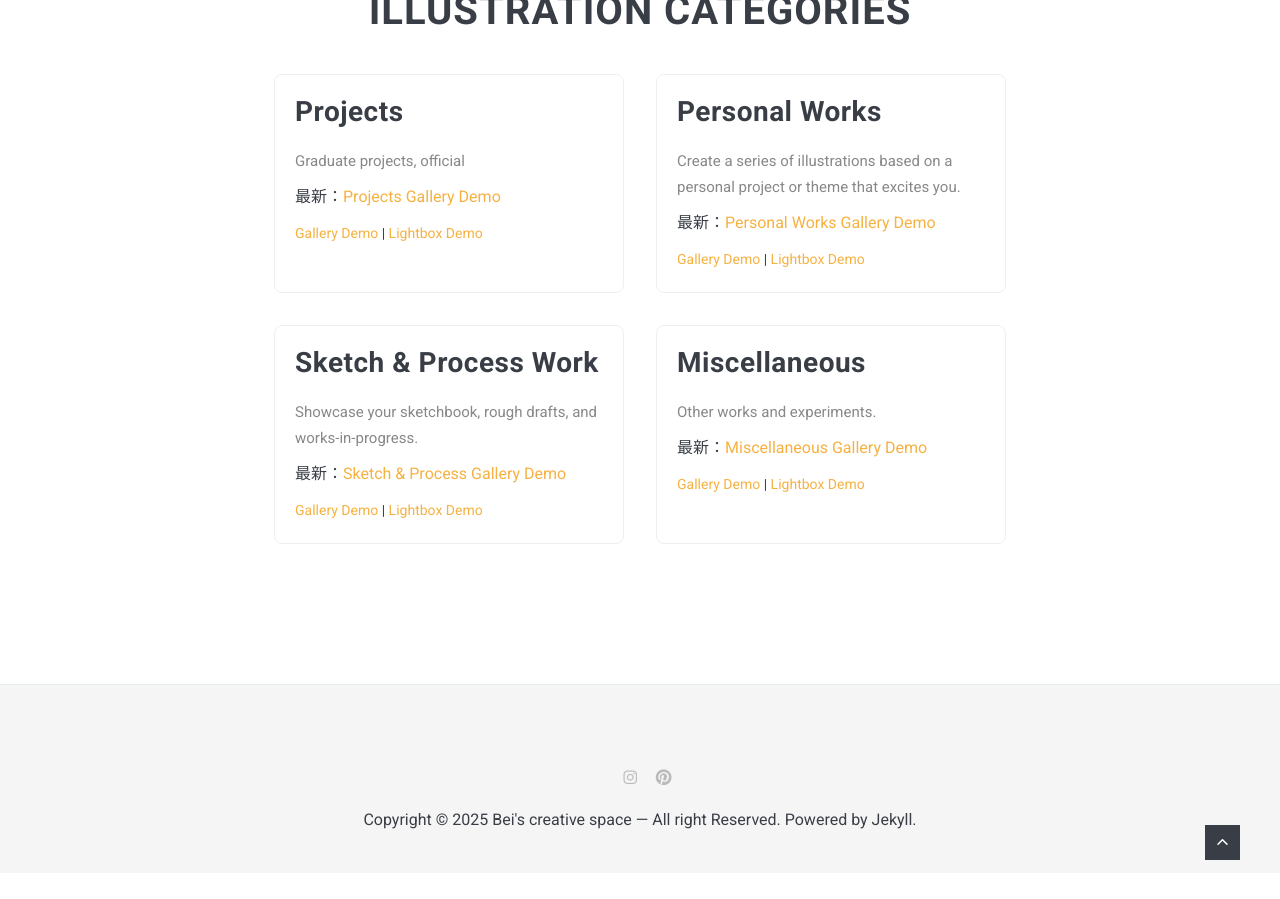
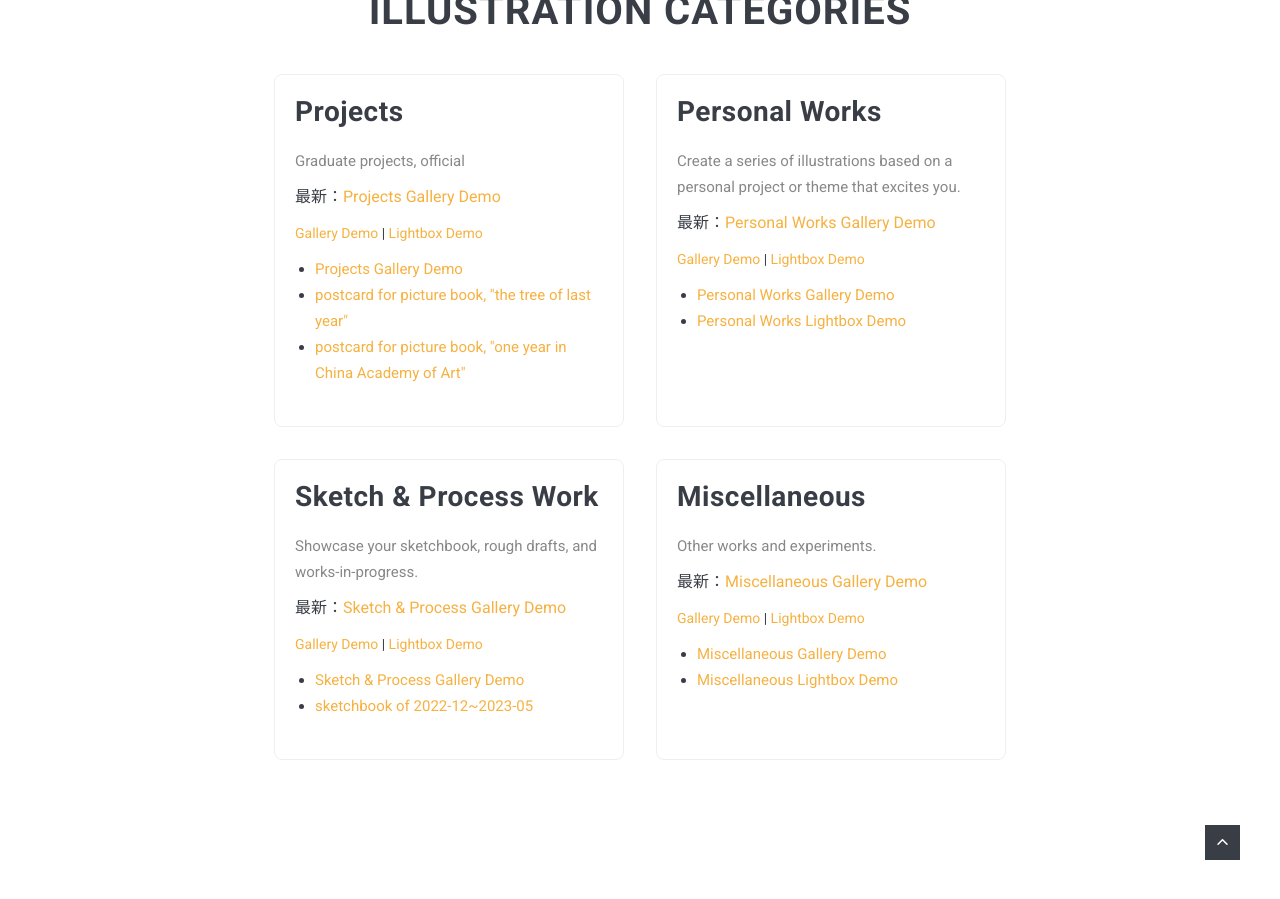
Before and after one commit to Zoe-B-Zhang/Zoe-B-Zhang.github.io, a Jekyll site: the page built from _pages/illustration.md, in a window 1280 px wide and 900 px high, scrolled down 1064 px. Built offline with Jekyll 4.4.1, drawn with Linux system fonts in a browser that asks for light colours; nearby versions of some CDN libraries; before the commit the page ends 1937 px from its top, so only the background shows below that.

Commit message:
draft update

```diff
--- a/_pages/illustration.md
+++ b/_pages/illustration.md
@@ -22,6 +22,12 @@ image: 08.jpg
         <a href="{{ gallery_demo.url | relative_url }}">Gallery Demo</a> |
         <a href="{{ lightbox_demo.url | relative_url }}">Lightbox Demo</a>
       </div>
+      <ul style="margin-top:10px; font-size:15px;">
+        {% assign posts = site.posts | where_exp:'p','p.categories contains "projects"' | sort: 'date' | reverse %}
+        {% for post in posts %}
+          <li><a href="{{ post.url | relative_url }}">{{ post.title }}</a></li>
+        {% endfor %}
+      </ul>
     </div>
     <!-- Personal Works -->
     <div style="flex:1 1 300px; min-width:260px; max-width:350px; border:1px solid #eee; border-radius:8px; padding:20px;">
@@ -37,6 +43,12 @@ image: 08.jpg
         <a href="{{ gallery_demo.url | relative_url }}">Gallery Demo</a> |
         <a href="{{ lightbox_demo.url | relative_url }}">Lightbox Demo</a>
       </div>
+      <ul style="margin-top:10px; font-size:15px;">
+        {% assign posts = site.posts | where_exp:'p','p.categories contains "personal-works"' | sort: 'date' | reverse %}
+        {% for post in posts %}
+          <li><a href="{{ post.url | relative_url }}">{{ post.title }}</a></li>
+        {% endfor %}
+      </ul>
     </div>
     <!-- Sketch & Process Work -->
     <div style="flex:1 1 300px; min-width:260px; max-width:350px; border:1px solid #eee; border-radius:8px; padding:20px;">
@@ -52,6 +64,12 @@ image: 08.jpg
         <a href="{{ gallery_demo.url | relative_url }}">Gallery Demo</a> |
         <a href="{{ lightbox_demo.url | relative_url }}">Lightbox Demo</a>
       </div>
+      <ul style="margin-top:10px; font-size:15px;">
+        {% assign posts = site.posts | where_exp:'p','p.categories contains "sketch-process"' | sort: 'date' | reverse %}
+        {% for post in posts %}
+          <li><a href="{{ post.url | relative_url }}">{{ post.title }}</a></li>
+        {% endfor %}
+      </ul>
     </div>
     <!-- Miscellaneous -->
     <div style="flex:1 1 300px; min-width:260px; max-width:350px; border:1px solid #eee; border-radius:8px; padding:20px;">
@@ -67,6 +85,12 @@ image: 08.jpg
         <a href="{{ gallery_demo.url | relative_url }}">Gallery Demo</a> |
         <a href="{{ lightbox_demo.url | relative_url }}">Lightbox Demo</a>
       </div>
+      <ul style="margin-top:10px; font-size:15px;">
+        {% assign posts = site.posts | where_exp:'p','p.categories contains "miscellaneous"' | sort: 'date' | reverse %}
+        {% for post in posts %}
+          <li><a href="{{ post.url | relative_url }}">{{ post.title }}</a></li>
+        {% endfor %}
+      </ul>
     </div>
   </div>
 </section>
```
